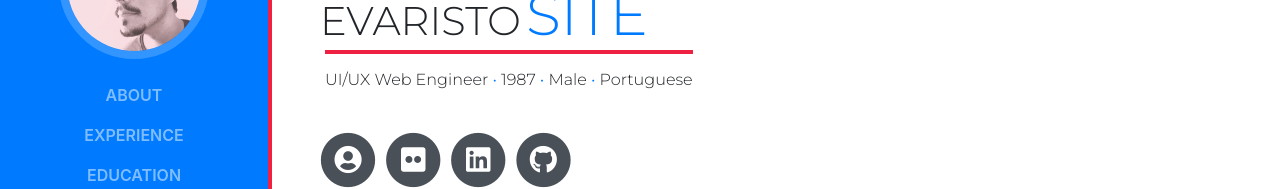
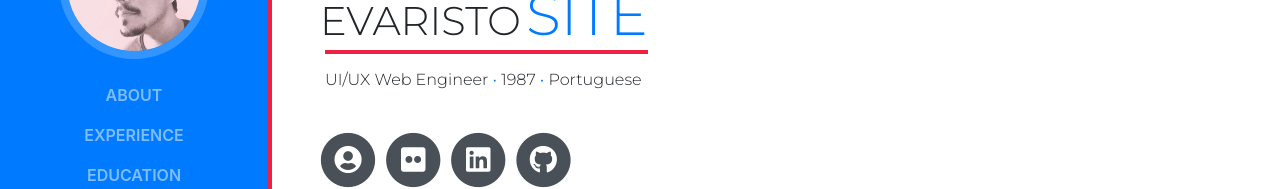
Before and after one commit to RME13/ruievaristo.github.io, a website with bundled scripts: page index.html in a window 1280 px wide. Shown: the part 292-481 px from the top of the page. Built offline with nearby package versions, Linux system fonts and the light colour scheme; a script that the page names is missing; a web font is replaced by a local one.

Commit message:
Removed text from header

```diff
--- a/index.html
+++ b/index.html
@@ -102,7 +102,6 @@
               <p  style="margin-left: 5px;border-top: 4px solid #ef2142;padding-top: 14px;    margin-bottom: 40px;">
                 UI/UX Web Engineer <span class="text-primary">•</span>
                 1987 <span class="text-primary">•</span>
-                Male <span class="text-primary">•</span>
                 Portuguese
               </p>
               <!-- <p class="mb-5">Rui is as he is.</p> -->
@@ -360,24 +359,6 @@
                 <a href="img/portfolio/concerts/16.jpg"> <img src="img/portfolio/concerts/16.jpg" alt="" class="horizontal"></a>
                 <a href="img/portfolio/concerts/17.jpg"> <img src="img/portfolio/concerts/17.jpg" alt="" class="horizontal"></a>
                 <a href="img/portfolio/concerts/18.JPG"> <img src="img/portfolio/concerts/18.JPG" alt="" class=""></a>
-                  <!-- <a href="https://www.dropbox.com/s/d6hu5xllb02bf1g/1.JPG?raw=1"> <img src="https://www.dropbox.com/s/d6hu5xllb02bf1g/1.JPG?raw=1" alt="" class=""></a>
-                  <a href="https://www.dropbox.com/s/c1dyy4mp46r3rbh/2.jpg?raw=1"> <img src="https://www.dropbox.com/s/c1dyy4mp46r3rbh/2.jpg?raw=1" alt="" class="horizontal"></a>
-                  <a href="https://www.dropbox.com/s/oywrjeye6mt526t/3.jpg?raw=1"> <img src="https://www.dropbox.com/s/oywrjeye6mt526t/3.jpg?raw=1" alt="" class=""></a>
-                  <a href="https://www.dropbox.com/s/tw8z77es596gf20/4.jpg?raw=1"> <img src="https://www.dropbox.com/s/tw8z77es596gf20/4.jpg?raw=1" alt="" class=""></a>
-                  <a href="https://www.dropbox.com/s/zpylzvkqj7g4soi/5.jpg?raw=1"> <img src="https://www.dropbox.com/s/zpylzvkqj7g4soi/5.jpg?raw=1" alt="" class="horizontal"></a>
-                  <a href="https://www.dropbox.com/s/n1tdtbtpsa4uz0b/6.jpg?raw=1"> <img src="https://www.dropbox.com/s/n1tdtbtpsa4uz0b/6.jpg?raw=1" alt="" class=""></a>
-                  <a href="https://www.dropbox.com/s/a34tsmbfoq811gh/7.jpg?raw=1"> <img src="https://www.dropbox.com/s/a34tsmbfoq811gh/7.jpg?raw=1" alt="" class=""></a>
-                  <a href="https://www.dropbox.com/s/hgnnkjq4bj3e20b/8.jpg?raw=1"> <img src="https://www.dropbox.com/s/hgnnkjq4bj3e20b/8.jpg?raw=1" alt="" class=""></a>
-                  <a href="https://www.dropbox.com/s/5jzy0prfs0k6myj/9.jpg?raw=1"> <img src="https://www.dropbox.com/s/5jzy0prfs0k6myj/9.jpg?raw=1" alt="" class="horizontal"></a>
-                  <a href="https://www.dropbox.com/s/hdvz9olbrjgg7gv/10.jpg?raw=1"> <img src="https://www.dropbox.com/s/hdvz9olbrjgg7gv/10.jpg?raw=1" alt="" class="horizontal"></a>
-                  <a href="https://www.dropbox.com/s/1wrc79kcf5mw6ud/11.jpg?raw=1"> <img src="https://www.dropbox.com/s/1wrc79kcf5mw6ud/11.jpg?raw=1" alt="" class=""></a>
-                  <a href="https://www.dropbox.com/s/6lfalexr7mx23x1/12.jpg?raw=1"> <img src="https://www.dropbox.com/s/6lfalexr7mx23x1/12.jpg?raw=1" alt="" class=""></a>
-                  <a href="https://www.dropbox.com/s/fuky3k2pljs3xwj/13.jpg?raw=1"> <img src="https://www.dropbox.com/s/fuky3k2pljs3xwj/13.jpg?raw=1" alt="" class=""></a>
-                  <a href="https://www.dropbox.com/s/ee81sdt294lp1xl/14.JPG?raw=1"> <img src="https://www.dropbox.com/s/ee81sdt294lp1xl/14.JPG?raw=1" alt="" class=""></a>
-                  <a href="https://www.dropbox.com/s/p30fwcl4hya0hny/15.JPG?raw=1"> <img src="https://www.dropbox.com/s/p30fwcl4hya0hny/15.JPG?raw=1" alt="" class=""></a>
-                  <a href="https://www.dropbox.com/s/f1mpa33hi54v09e/16.jpg?raw=1"> <img src="https://www.dropbox.com/s/f1mpa33hi54v09e/16.jpg?raw=1" alt="" class="horizontal"></a>
-                  <a href="https://www.dropbox.com/s/loc6u7u2mmr6y7j/17.jpg?raw=1"> <img src="https://www.dropbox.com/s/loc6u7u2mmr6y7j/17.jpg?raw=1" alt="" class="horizontal"></a>
-                  <a href="https://www.dropbox.com/s/cvtd1l3ihbcbsrx/18.JPG?raw=1"> <img src="https://www.dropbox.com/s/cvtd1l3ihbcbsrx/18.JPG?raw=1" alt="" class=""></a>  -->
               </div>
               <p class="myCaption">Concerts</p>
 
```
